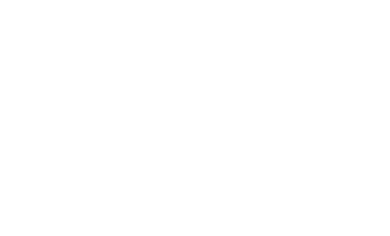
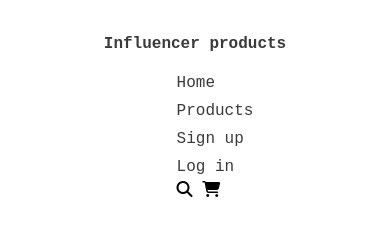
Before and after one commit to EbrahimEh/influencer-project, a plain HTML site: page index.html in a window 390 px wide. Drawn offline with Linux system fonts and the light colour scheme; a web font is replaced by a local one.

Commit message:
Added Navber And some responsive

```diff
--- a/index.html
+++ b/index.html
@@ -5,9 +5,27 @@
     <meta name="viewport" content="width=device-width, initial-scale=1.0">
     <title>Influencer Project</title>
     <link rel="stylesheet" href="styles/styles.css">
+    <link rel="stylesheet" href="https://cdnjs.cloudflare.com/ajax/libs/font-awesome/6.7.2/css/all.min.css" integrity="sha512-Evv84Mr4kqVGRNSgIGL/F/aIDqQb7xQ2vcrdIwxfjThSH8CSR7PBEakCr51Ck+w+/U6swU2Im1vVX0SVk9ABhg==" crossorigin="anonymous" referrerpolicy="no-referrer" />
 </head>
-<body>
-    <header></header>
+<body class="azeret-mono">
+    <header>
+        <nav>
+            <div class="nav-logo"><h1>Influencer products</h1></div>
+
+            <div class="nav-links">
+                <ul>
+                    <li><a href="#">Home</a></li>
+                    <li><a href="#">Products</a></li>
+                    <li><a href="#">Sign up</a></li>
+                    <li><a href="#">Log in</a></li>
+                    <div class="nav-icon">
+                        <i class="fa-solid fa-magnifying-glass"></i>
+                        <i class="fa-solid fa-cart-shopping"></i>
+                    </div>
+                </ul>
+            </div>
+        </nav>
+    </header>
 
 
     <main></main>
--- a/styles/styles.css
+++ b/styles/styles.css
@@ -0,0 +1,84 @@
+/* google fonts  */
+@import url('https://fonts.googleapis.com/css2?family=Azeret+Mono:ital,wght@0,100..900;1,100..900&display=swap');
+.azeret-mono {
+  font-family: "Azeret Mono", monospace;
+  font-optical-sizing: auto;
+  font-weight: 400;
+  font-style: normal;
+}
+
+/* shared styes  */
+:root{
+    --primary-color: #3A3A3A;
+    --secondary-color: #6C6C6C;
+    --secondary-font-size: 1.6rem;
+}
+
+/* start css */
+body{
+    max-width: 1440px;
+    margin: 0 auto;
+    padding: 20px;
+}
+header{
+
+}
+nav{
+    padding: 10px;
+    display: flex;
+    align-items: center;
+    justify-content: space-between;
+}
+.nav-logo h1{
+    color: var(--primary-color);
+    font-size: var(--secondary-font-size);
+    font-weight: 700;
+}
+.nav-links{
+
+}
+.nav-links ul{
+    display: flex;
+
+}
+.nav-links ul li{
+    margin-right: 30px;
+    list-style: none;
+}
+.nav-icon i{
+    margin-right: 20px;
+}
+.nav-links ul li a{
+    text-decoration: none;
+    font-size: 1rem;
+    color: var(--primary-color);
+}
+/* --navber Media query */
+@media screen and (max-width: 576px) {
+    body{
+        padding: 8px 10pxs;
+    }
+    nav{
+        align-items: center;
+        justify-content: center;
+        padding: 15px;
+        flex-direction: column;
+    }
+    .nav-logo h1{
+        font-size: 1rem;
+        padding: 0;
+        margin: 0;
+    }
+    .nav-links ul{
+        flex-direction: column;
+    }
+    .nav-links ul li{
+        margin: 5px 0;
+    }
+    .nav-icon i{
+        margin: 0;
+    }
+}
+
+
+/* ----hero section  */
```
